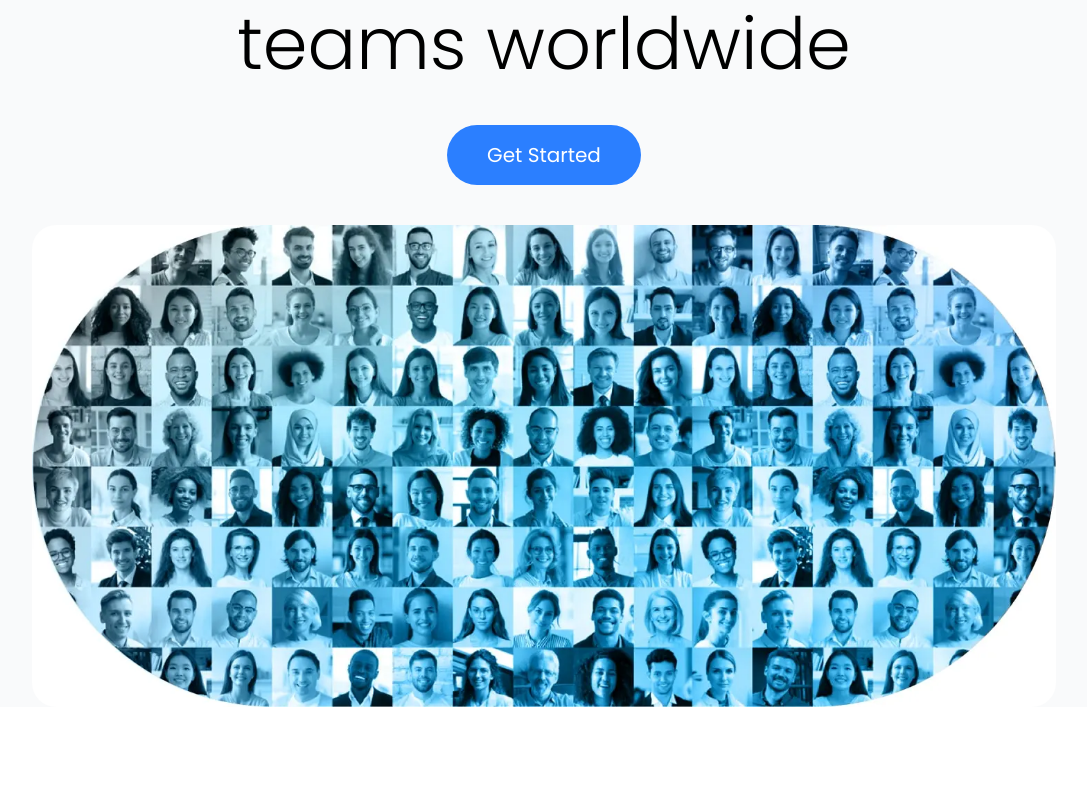
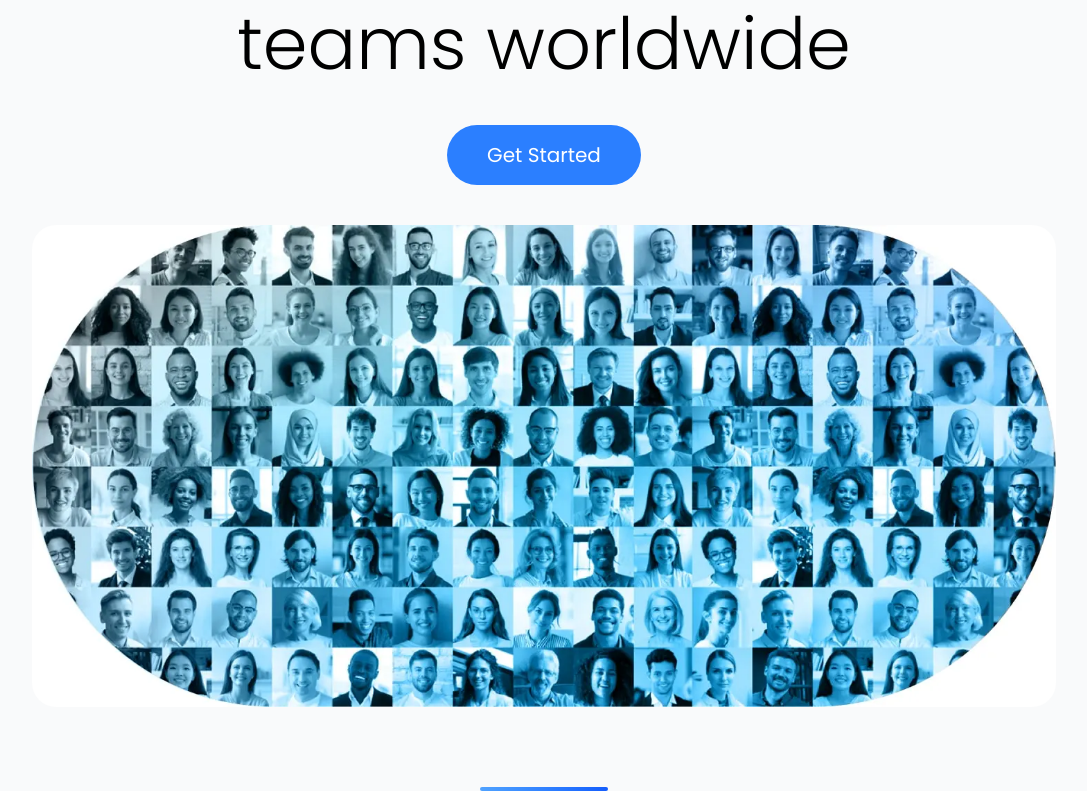
Before and after one commit to DhananjayMallik/Task-Management-System, a React (Vite) app in the folder Client/: page / in a window 1280 px wide. Shown: the part 2457-3248 px from the top of the page, without its empty margins (96-1183 px from the left). Before the commit the page ends 3164 px from the top, so only its background shows below. Built offline with nearby package versions, Linux system fonts and the light colour scheme.

Commit message:
update my home page

```diff
--- a/Client/src/components/Home.jsx
+++ b/Client/src/components/Home.jsx
@@ -219,10 +219,12 @@ const Home = () => {
       {/*Processing stage */}
       <div className="w-24 md:w-32 h-1 mx-auto rounded-full bg-gradient-to-r from-blue-400 to-blue-600 mt-20"></div>
       <div className="flex flex-col items-center justify-center mt-5 px-6 lg:px-16">
-
-        <h5 className="text-center font-extralight
-                 text-4xl sm:text-5xl md:text-6xl lg:text-7xl leading-tight">
-          Trusted by over <span className="text-blue-400">15,000,000</span><br />
+        <h5
+          className="text-center font-extralight
+                 text-4xl sm:text-5xl md:text-6xl lg:text-7xl leading-tight"
+        >
+          Trusted by over <span className="text-blue-400">15,000,000</span>
+          <br />
           teams worldwide
         </h5>
 
@@ -242,8 +244,10 @@ const Home = () => {
             className="max-w-5xl w-full object-contain rounded-3xl"
           />
         </div>
+      </div>
+      {/* Footer Section */}
 
-      </div>
+<div className="w-24 md:w-32 h-1 mx-auto rounded-full bg-gradient-to-r from-blue-400 to-blue-600 mt-20"></div>
 
     </div>
   );
```
Also changed, not shown: Client/src/assets/images/thanks.png (added).
